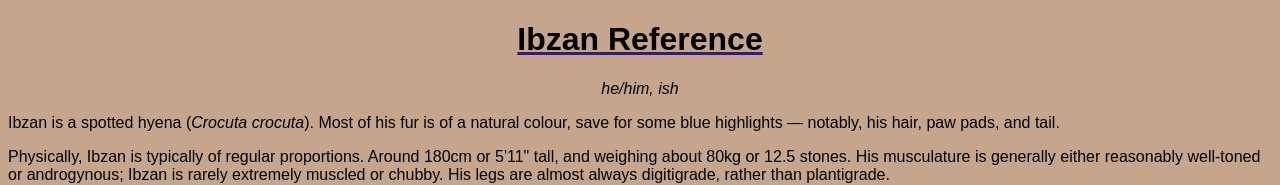
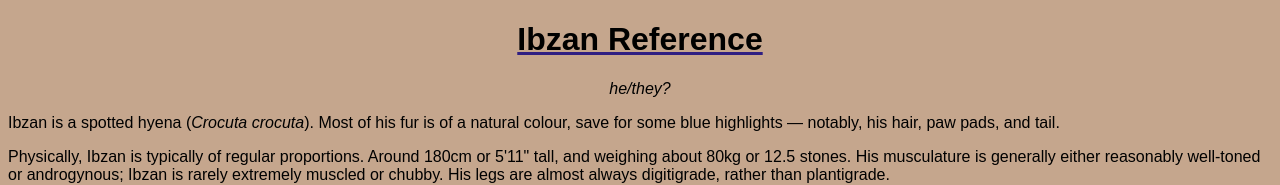
Before and after one commit to IbzanHyena/ref.ibzan.co.uk, a Next.js app: page / in a window 1280 px wide. Shown: the top 185 px of the page. Built offline with nearby package versions, Linux system fonts and the light colour scheme.

Commit message:
Update pronouns

```diff
--- a/pages/index.tsx
+++ b/pages/index.tsx
@@ -171,7 +171,7 @@ export default (): JSX.Element => (
         </Head>
         <main>
             <h1 className={"centre-text"}>Ibzan Reference</h1>
-            <p className={"centre-text"}><i>he/him, ish</i></p>
+            <p className={"centre-text"}><i>he/they?</i></p>
             {intro()}
             {gotchas()}
             {refs()}
```
